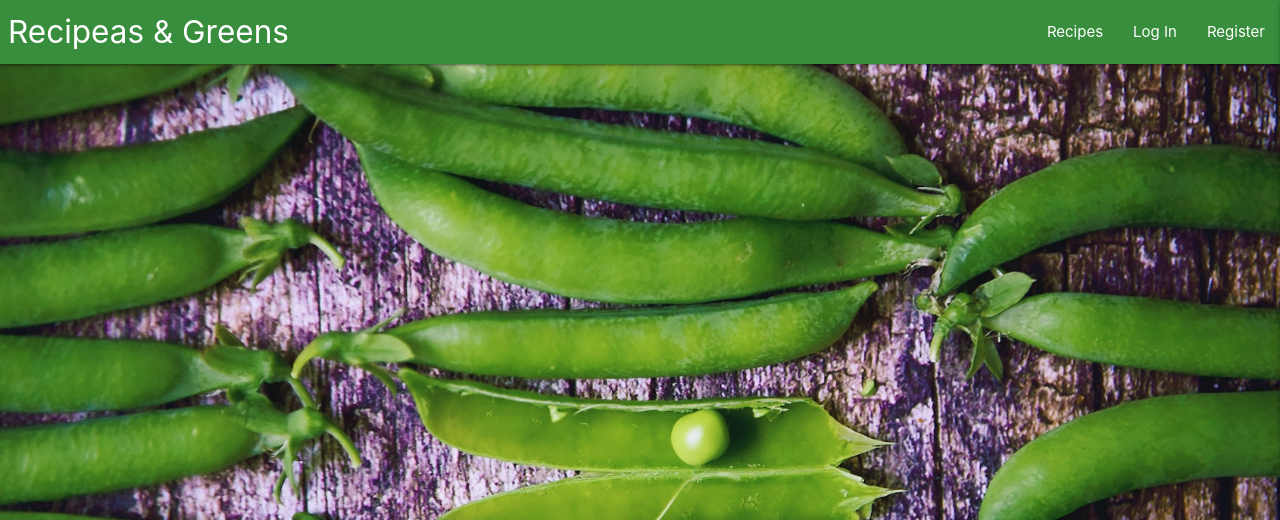
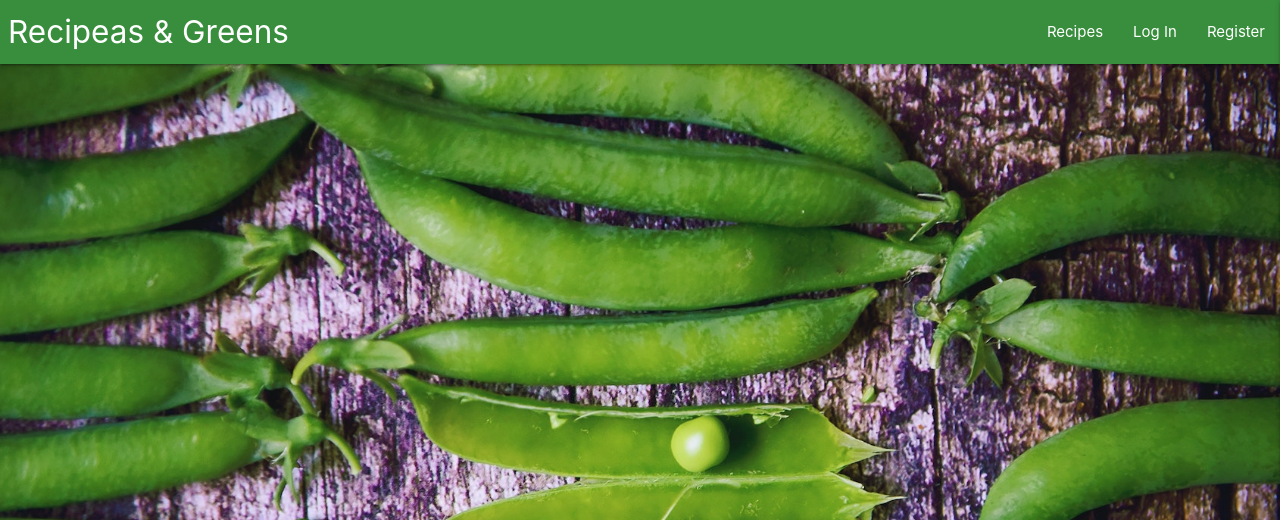
Before and after one commit to Justin-Sawyer/recipeas-and-greens, a Flask app: template templates/recipe.html in a window 1280 px wide. Shown: the top 520 px of the page. Run offline with Flask 2, Linux system fonts and the light colour scheme; the template is opened without the code that fills it, so the values that code supplies are empty; some libraries are stand-ins or nearby versions; grey boxes are pictures that could not be loaded.

Commit message:
Test get vs getlist for recipes. Test banner from recipe image

```diff
--- a/app.py
+++ b/app.py
@@ -129,7 +129,7 @@
             "recipe_name": request.form.get("recipe_name"),
             # multi select dropdown (like recipe ingredients) use:
             # "recipe_ingredients": request.form.getlist("recipe_ingredients"),
-            "recipe_ingredients": request.form.getlist("recipe_ingredients"),
+            "recipe_ingredients": request.form.get("recipe_ingredients"),
             "recipe_preparation": request.form.get("recipe_preparation"),
             "recipe_prep_time": request.form.get("recipe_prep_time"),
             "recipe_cooking_time": request.form.get("recipe_cooking_time"),
--- a/templates/recipe.html
+++ b/templates/recipe.html
@@ -1,5 +1,9 @@
 {% extends "base.html" %}
 {% block content %}
+
+    <div class="parallax-container">
+                <div class="parallax"><img src="{{ url_for('file', filename=recipe['recipe_image']) }}" alt="Recipe banner"></div>
+            </div>
 
     <div class="row">
         <div class="col s12">
```
